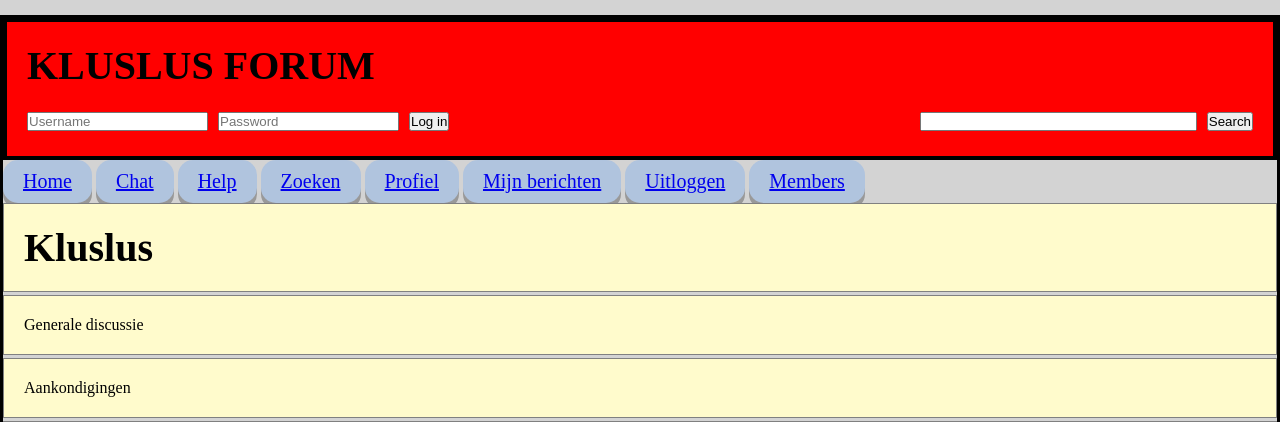
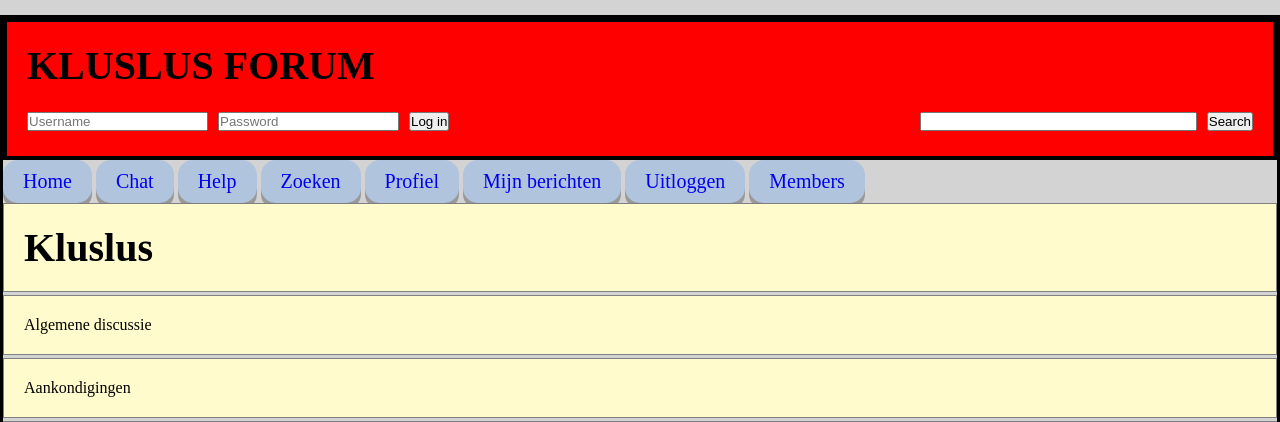
Before and after one commit to slvn99/Kluslus.nl, a PHP site: page /Forum.html in a window 1280 px wide. Shown: the top 422 px of the page. Run offline with PHP 8.4, Linux system fonts and the light colour scheme.

Commit message:
hyperlink bullshit fix - deels

```diff
--- a/Website shit/Forum.css
+++ b/Website shit/Forum.css
@@ -58,15 +58,15 @@ box-shadow: 0 6px #999;
 	font-size: 16px;
 }
 
-#buttons: LI:hover
+
 
 
 #mainsektie {
 	float: left;
 	width: 630px;
 	margin:30px;
+}
 
-}
 #search {
 	float: right;
 }
@@ -101,4 +101,19 @@ article{
 #usepass{
 	position:relative;
 }
+a:link {
+    text-decoration: none;
 }
+
+a:visited {
+    text-decoration: none;
+}
+
+a:hover {
+    text-decoration: underline;
+}
+
+a:active {
+    text-decoration: underline;
+}
+}
--- a/Website shit/Forum.html
+++ b/Website shit/Forum.html
@@ -4,6 +4,7 @@
 	<meta charset="utf-8"/>
 	<title>Kluslus forum</title>
 	<link rel="stylesheet" href="Forum.css"
+
 </HEAD>
 <BODY>
 
@@ -35,7 +36,7 @@
 
 	<NAV id= "topbar" >
 		<UL>
-			<LI><A href="#Home">Home</A></LI>
+			<LI><A class="active" href="#home">Home</A></LI>
 			<LI><A href="#chat">Chat</A></LI>
 			<LI><A href="#help">Help</A></LI>
 			<LI><A href="#zoeken">Zoeken</A></LI>
@@ -54,7 +55,7 @@
 			</HEADER>
 		</ARTICLE>
 		<ARTICLE>
-			<p>Generale discussie</p>
+			<p>Algemene discussie</p>
 		</ARTICLE>
 		<ARTICLE>
 			<p>Aankondigingen</p>
```
